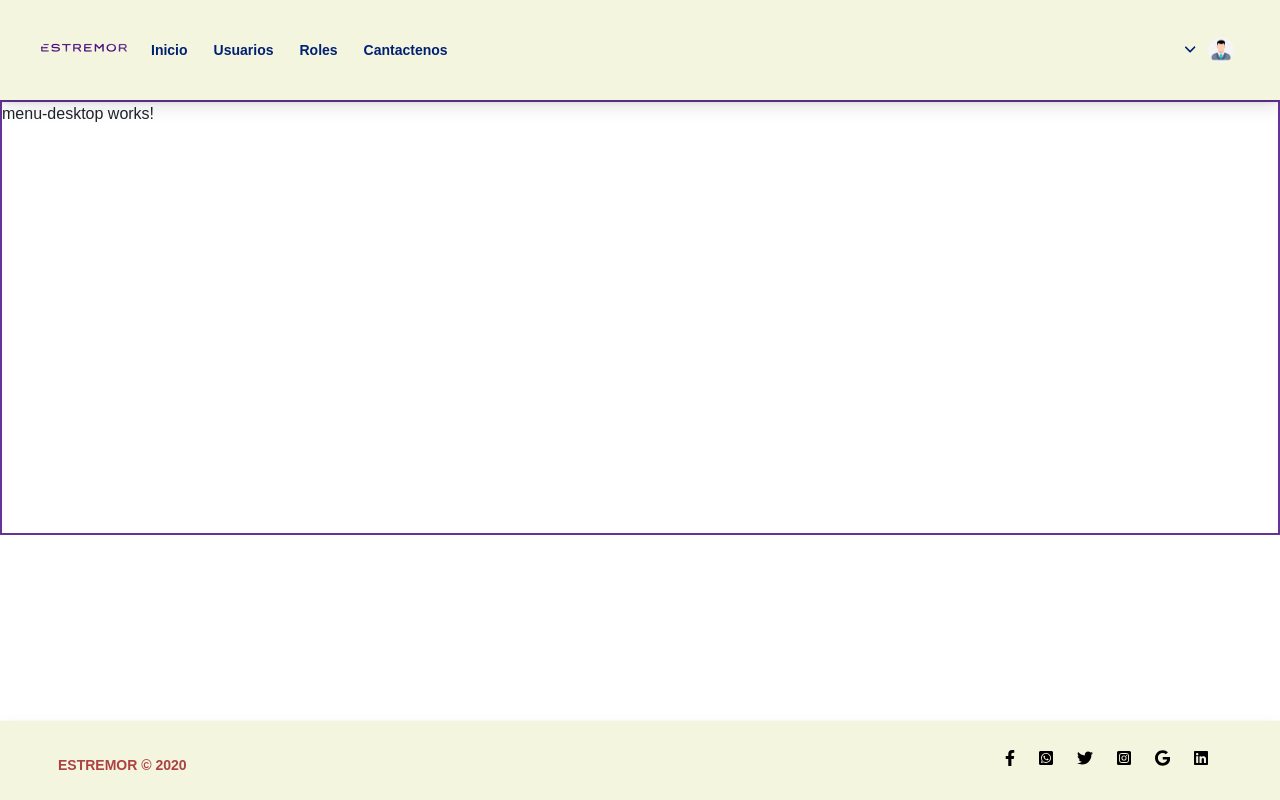
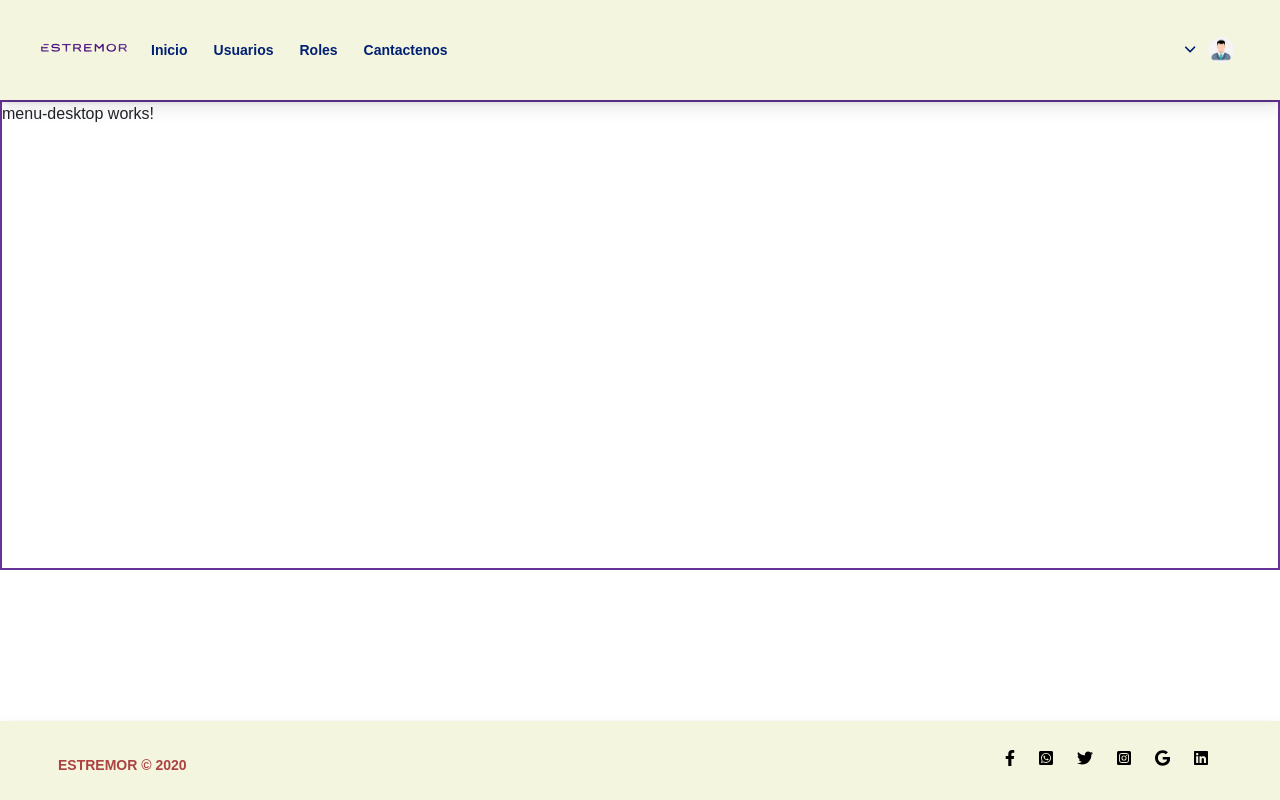
Before and after one commit to Luis0714/Estremor-Proyecto-Alquileres, an Angular app: page /home in a window 1280 px wide. Built offline with nearby package versions, Linux system fonts and the light colour scheme.

Commit message:
Modularizacion

```diff
--- a/src/app/modules/website/components/layout/layout.component.scss
+++ b/src/app/modules/website/components/layout/layout.component.scss
@@ -1,7 +1,7 @@
 .contanier-general{
     border: 2px solid rebeccapurple;
     margin-top: 100px;
-    min-height: 435px;
+    min-height: 470px;
     margin-bottom: 79px;
     overflow: auto;
    }
```
